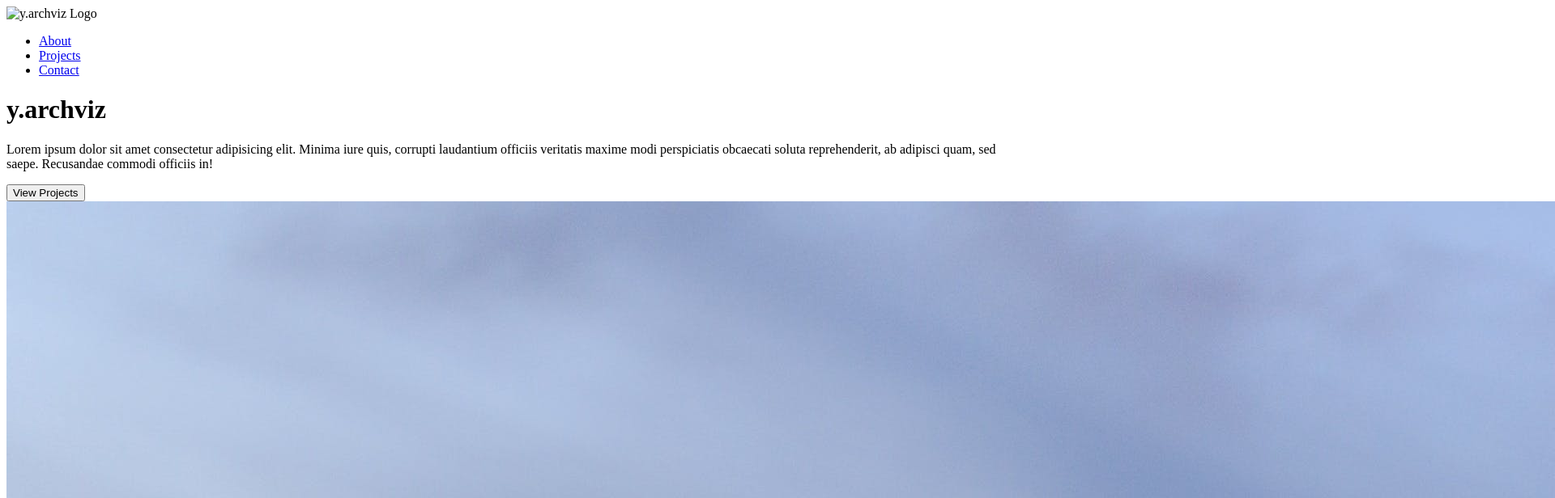
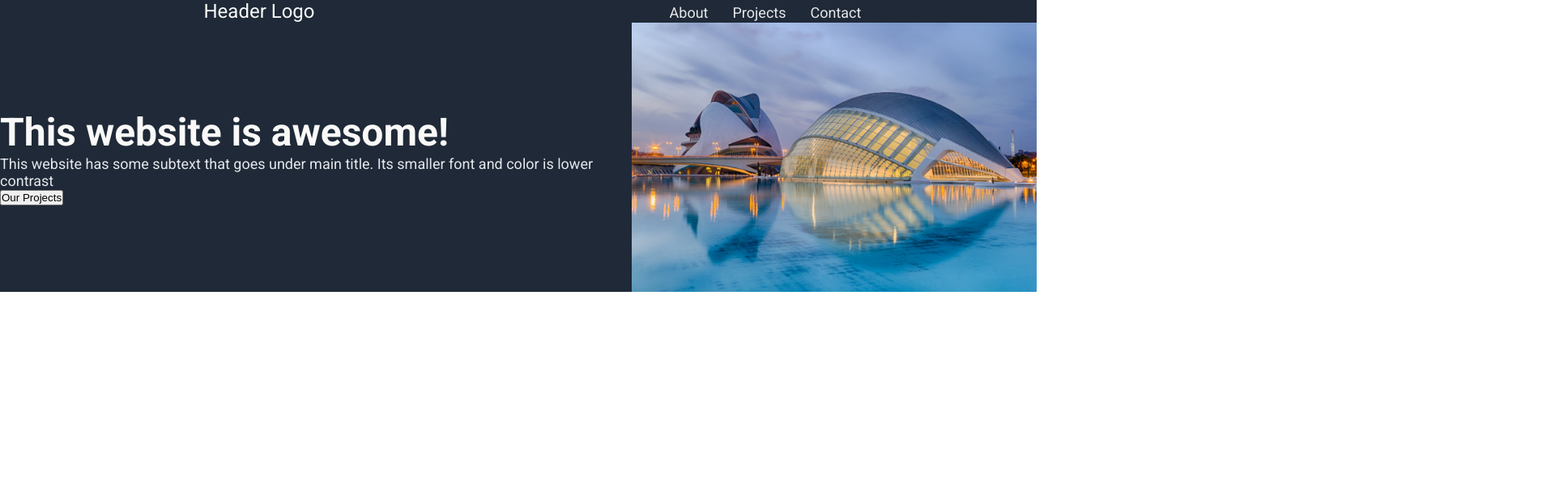
Before and after one commit to yinzdev/odin-landing-page, a plain HTML site: page index.html in a window 1280 px wide. Shown: the top 616 px of the page at 81% size, 1920 px wide, since content can reach past the window. Drawn offline with Linux system fonts and the light colour scheme.

Commit message:
Update 1.1

```diff
--- a/css/style.css
+++ b/css/style.css
@@ -0,0 +1,67 @@
+* {
+  margin: 0;
+  padding: 0;
+}
+
+body {
+  font-family: "Roboto", sans-serif;
+}
+
+.header-section {
+  background-color: #1f2937;
+}
+
+.header-logo {
+  font-size: 24px;
+  color: #f9faf8;
+}
+
+.nav-link a {
+  display: flex;
+  font-size: 18px;
+  color: #e5e7eb;
+  text-decoration: none;
+  margin-right: 30px;
+  padding-top: 5px;
+}
+
+.navbar {
+  display: flex;
+  flex-direction: row;
+}
+
+ul {
+  display: flex;
+  flex-direction: row;
+}
+
+.navbar-left,
+.navbar-right {
+  display: flex;
+  width: 50%;
+  justify-content: center;
+}
+
+h1 {
+  font-size: 48px;
+  font-weight: bolder;
+  color: #f9faf8;
+}
+
+.para {
+  font-size: 18px;
+  color: #e5e7eb;
+}
+
+.hero-section {
+  display: flex;
+  flex-direction: row;
+  justify-content: center;
+}
+
+.hero-left,
+.hero-right {
+  display: flex;
+  justify-content: center;
+  flex-direction: column;
+}
--- a/index.html
+++ b/index.html
@@ -4,30 +4,46 @@
     <meta charset="UTF-8" />
     <meta name="viewport" content="width=device-width, initial-scale=1.0" />
     <title>y.archviz</title>
+    <link rel="preconnect" href="https://fonts.googleapis.com" />
+    <link rel="preconnect" href="https://fonts.gstatic.com" crossorigin />
+    <link
+      href="https://fonts.googleapis.com/css2?family=Roboto:wght@400;500;700;900&display=swap"
+      rel="stylesheet"
+    />
     <link rel="stylesheet" href="css/style.css" />
   </head>
   <body>
-    <div class="header-hero">
-      <div class="header">
-        <img src="images/header-logo.jpg" alt="y.archviz Logo" />
-        <ul>
-          <li><a href="#">About</a></li>
-          <li><a href="#">Projects</a></li>
-          <li><a href="#">Contact</a></li>
-        </ul>
+    <div class="header-section">
+      <div class="navbar">
+        <div class="navbar-left">
+          <p class="header-logo">Header Logo</p>
+        </div>
+        <div class="navbar-right">
+          <ul style="list-style-type: none">
+            <li class="nav-link"><a href="#">About</a></li>
+            <li class="nav-link"><a href="#">Projects</a></li>
+            <li class="nav-link"><a href="#">Contact</a></li>
+          </ul>
+        </div>
       </div>
-      <div class="hero">
-        <h1>y.archviz</h1>
-        <p>
-          Lorem ipsum dolor sit amet consectetur adipisicing elit. Minima iure
-          quis, corrupti laudantium officiis veritatis maxime modi perspiciatis
-          obcaecati soluta reprehenderit, ab adipisci quam, sed saepe.
-          Recusandae commodi officiis in!
-        </p>
-        <button class="btn" type="button" alt="View Projects Button">
-          View Projects
-        </button>
-        <img src="images/main-render.jpg" alt="Main Render" />
+      <div class="hero-section">
+        <div class="hero-left">
+          <h1>This website is awesome!</h1>
+          <p class="para">
+            This website has some subtext that goes under main title. Its
+            smaller font and color is lower contrast
+          </p>
+          <div><button type="button" class="btn">Our Projects</button></div>
+        </div>
+
+        <div class="hero-right">
+          <img
+            src="images/main-render.jpg"
+            alt="main render"
+            width="500"
+            height="auto"
+          />
+        </div>
       </div>
     </div>
   </body>
```
